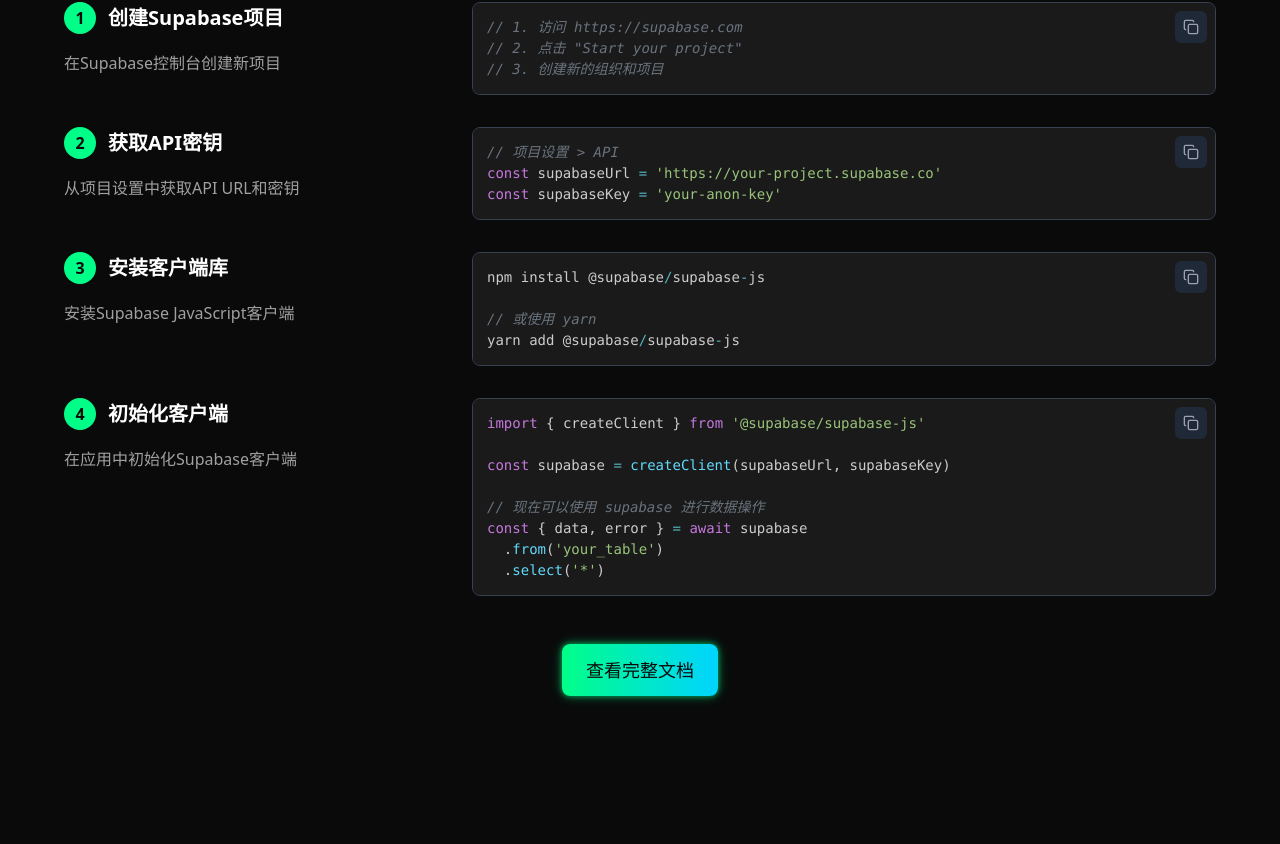
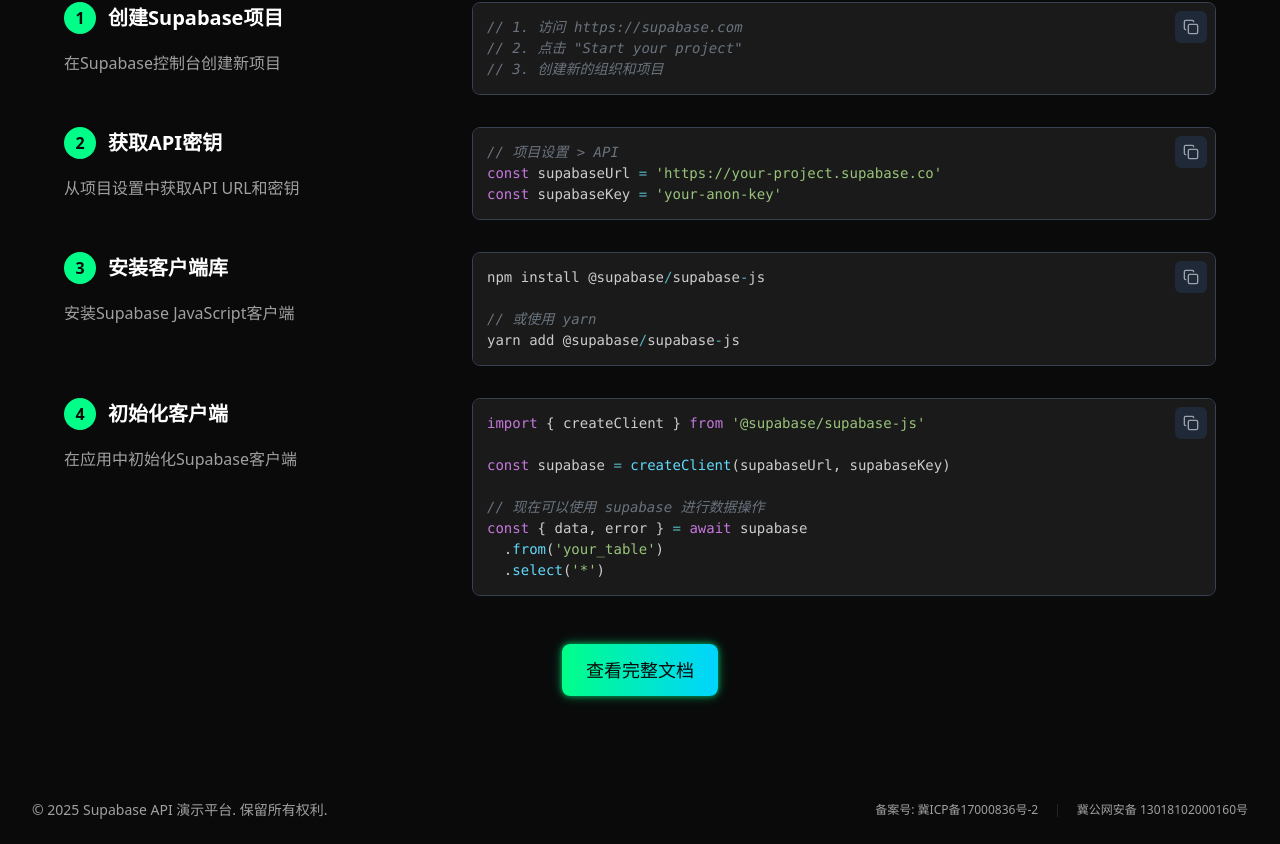
Before and after one commit to yjiace/supabase-api, a React (Vite) app: page / in a window 1280 px wide. Shown: the part 2869-3713 px from the top of the page. Before the commit the page ends 3645 px from the top, so only its background shows below. Built offline with nearby package versions, Linux system fonts and the light colour scheme.

Commit message:
添加Footer

```diff
--- a/src/App.tsx
+++ b/src/App.tsx
@@ -1,5 +1,6 @@
 import React, { useState } from 'react'
 import { Navbar } from '@/components/layout/navbar'
+import { Footer } from '@/components/layout/footer'
 import { Home } from '@/pages/home'
 import { ApiDocs } from '@/pages/api-docs'
 import { ApiTesting } from '@/pages/api-testing'
@@ -21,9 +22,12 @@ function App() {
   }
 
   return (
-    <div className="min-h-screen bg-dark-bg">
+    <div className="min-h-screen bg-dark-bg flex flex-col">
       <Navbar currentPage={currentPage} onPageChange={setCurrentPage} />
-      {renderPage()}
+      <main className="flex-1">
+        {renderPage()}
+      </main>
+      {currentPage !== 'docs' && <Footer />}
     </div>
   )
 }
--- /dev/null
+++ b/src/components/layout/footer.tsx
@@ -0,0 +1,25 @@
+import React from 'react'
+
+export const Footer: React.FC = () => {
+  const currentYear = new Date().getFullYear()
+
+  return (
+    <footer className="mt-auto">
+      <div className="max-w-7xl mx-auto px-4 sm:px-6 lg:px-8 py-6">
+        {/* Bottom Section */}
+        <div className="flex flex-col sm:flex-row justify-center md:justify-between items-center space-y-3 sm:space-y-0 text-xs text-cyber-gray">
+          <div className="text-center md:text-left">
+            <div className="text-cyber-gray text-sm">
+              © {currentYear} Supabase API 演示平台. 保留所有权利.
+            </div>
+          </div>
+          <div className="flex flex-col sm:flex-row items-center space-y-1 sm:space-y-0 sm:space-x-4">
+            <a href="https://beian.miit.gov.cn/" target="_blank"><span className="text-center">备案号: 冀ICP备17000836号-2</span></a>
+            <span className="hidden sm:inline text-dark-border">|</span>
+            <a target="_blank" href="http://www.beian.gov.cn/portal/registerSystemInfo?recordcode=13018102000160"><span className="text-center">冀公网安备 13018102000160号</span></a>
+          </div>
+        </div>
+      </div>
+    </footer>
+  )
+}
--- a/src/pages/api-docs.tsx
+++ b/src/pages/api-docs.tsx
@@ -3,6 +3,7 @@ import { Card, CardHeader, CardTitle, CardDescription, CardContent } from '@/com
 import { Badge } from '@/components/ui/badge'
 import { CodeBlock } from '@/components/ui/code-block'
 import { Input } from '@/components/ui/input'
+import { Footer } from '@/components/layout/footer'
 import { apiCategories, ApiEndpoint } from '@/data/api-docs'
 import {
   Search,
@@ -220,9 +221,9 @@ export const ApiDocs: React.FC = () => {
 
   return (
     <div className="min-h-screen bg-dark-bg pt-16">
-      <div className="flex flex-col lg:flex-row h-screen">
+      <div className="flex flex-col lg:flex-row min-h-screen">
         {/* Left Sidebar - API Navigation */}
-        <div className="w-full lg:w-80 xl:w-96 bg-dark-surface border-r border-dark-border overflow-y-auto flex-shrink-0 lg:h-full max-h-96 lg:max-h-none">
+        <div className="w-full lg:w-80 xl:w-96 bg-dark-surface border-r border-dark-border flex-shrink-0 lg:sticky lg:top-16 lg:h-[calc(100vh-4rem)] lg:overflow-y-auto">
           <div className="p-4 lg:p-6">
             <h2 className="text-xl lg:text-2xl font-bold text-cyber-light mb-4">API 文档</h2>
 
@@ -306,9 +307,9 @@ export const ApiDocs: React.FC = () => {
         </div>
 
         {/* Right Content - API Details */}
-        <div className="flex-1 overflow-y-auto lg:h-full">
+        <div className="flex-1 flex flex-col">
           {selectedEndpoint ? (
-            <div className="p-4 sm:p-6 lg:p-8 xl:p-12">
+            <div className="flex-1 p-4 sm:p-6 lg:p-8 xl:p-12">
               <div className="max-w-none xl:max-w-6xl 2xl:max-w-7xl mx-auto">
                 {/* Header */}
                 <div className="mb-8">
@@ -505,7 +506,7 @@ export const ApiDocs: React.FC = () => {
               </div>
             </div>
           ) : (
-            <div className="flex items-center justify-center h-full p-8">
+            <div className="flex-1 flex items-center justify-center p-8">
               <div className="text-center max-w-md">
                 <div className="bg-dark-surface rounded-full p-8 mb-6 mx-auto w-fit">
                   <Globe className="w-16 h-16 text-cyber-gray mx-auto" />
@@ -520,6 +521,7 @@ export const ApiDocs: React.FC = () => {
               </div>
             </div>
           )}
+          <Footer />
         </div>
       </div>
     </div>
```
Also changed, not shown: src/pages/home.tsx (line endings or trailing spaces).
